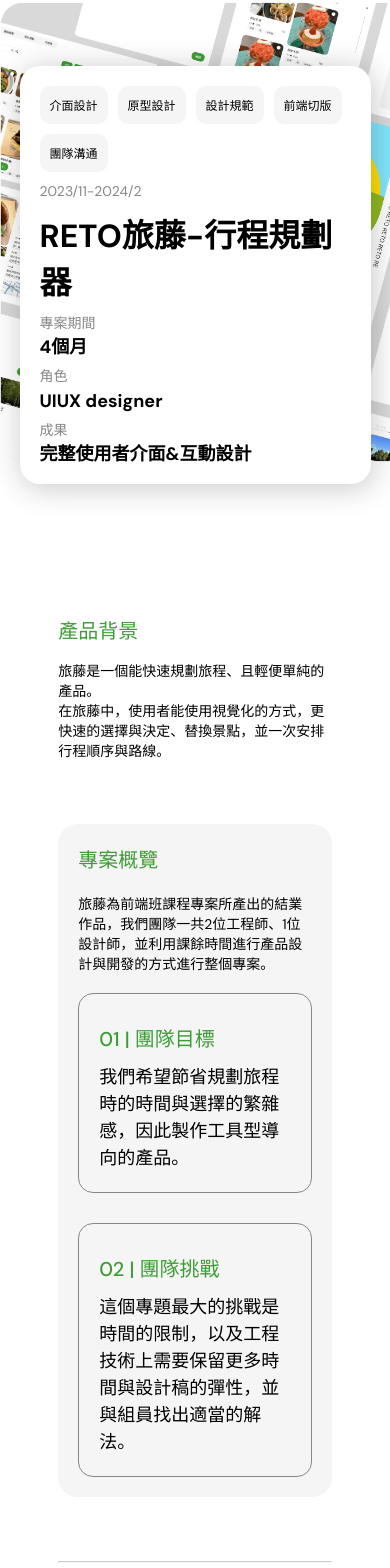
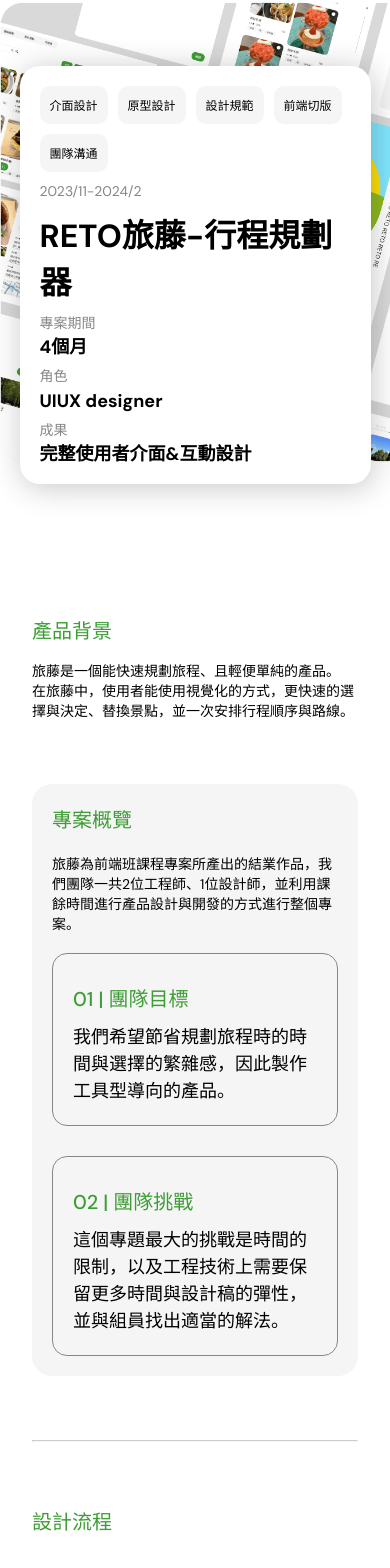
Before and after one commit to yizhen030wala/portfolio, a React (Vite) app: page /portfolio/reto in a window 390 px wide. Shown: the top 1568 px of the page. Built offline with nearby package versions, Linux system fonts and the light colour scheme.

Commit message:
padding adjust

```diff
--- a/src/pages/works/works.scss
+++ b/src/pages/works/works.scss
@@ -215,7 +215,8 @@ main.portfolio.reto {
             }
         }
 
-        img.design, img.thanks{
+        img.design,
+        img.thanks {
             box-shadow: none;
             border-radius: 0px;
         }
@@ -223,14 +224,17 @@ main.portfolio.reto {
         .content_wrap {
             @include showFlex_column;
             gap: 1rem;
-            ol{
+
+            ol {
                 list-style: decimal;
-                li{
+
+                li {
                     font-size: 20px;
                     margin: 0px 50px;
                 }
             }
-            a{
+
+            a {
                 text-decoration: underline;
                 color: $color_deep_gray3;
             }
@@ -286,6 +290,11 @@ main.portfolio.reto {
             img {
                 border-radius: 0px
             }
+        }
+
+        @media screen and (max-width: 1024px) {
+            padding: 50px 16px !important;
+
         }
     }
 
```
